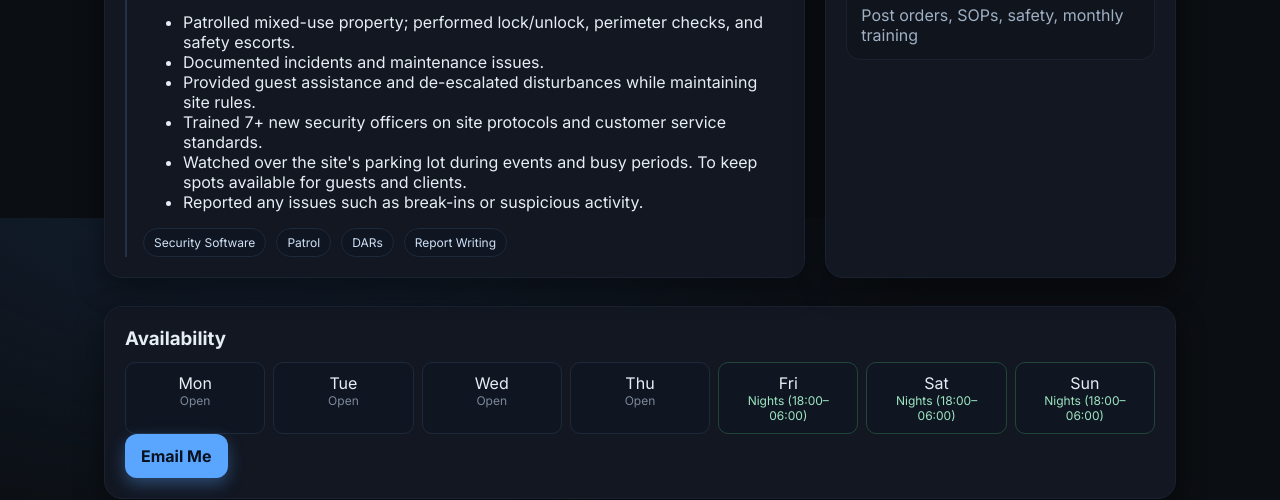
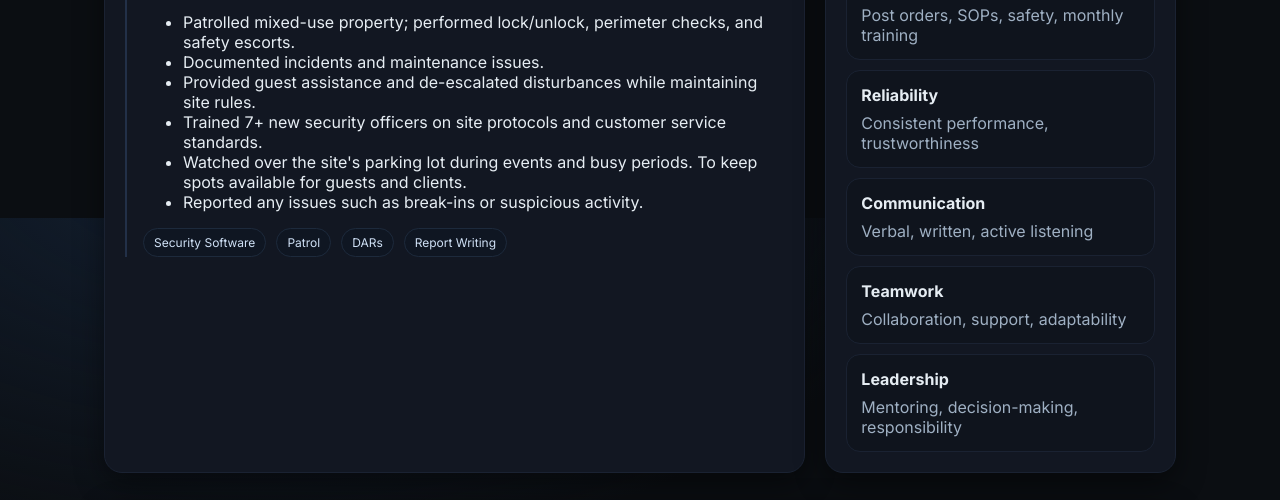
Before and after one commit to BruceWayne52411/bruce-security-website, a plain HTML site: page index.html in a window 1280 px wide. Shown: the part 1382-1882 px from the top of the page. Drawn offline with Linux system fonts and the light colour scheme.

Commit message:
added skills

```diff
--- a/index.html
+++ b/index.html
@@ -174,6 +174,11 @@
           <div class="skill"><b>Tools</b><span class="subtle">All-in-One security software</span></div>
           <div class="skill"><b>Compliance</b><span class="subtle">Post orders, SOPs, safety, monthly training</span>
           </div>
+          <div class="skill"><b>Reliability</b><span class="subtle">Consistent performance, trustworthiness</span></div>
+          <div class="skill"><b>Communication</b><span class="subtle">Verbal, written, active listening</span></div>
+          <div class="skill"><b>Teamwork</b><span class="subtle">Collaboration, support, adaptability</span></div>
+          <div class="skill"><b>Leadership</b><span class="subtle">Mentoring, decision-making, responsibility</span>
+          </div>
         </div>
       </aside>
     </section>
```
